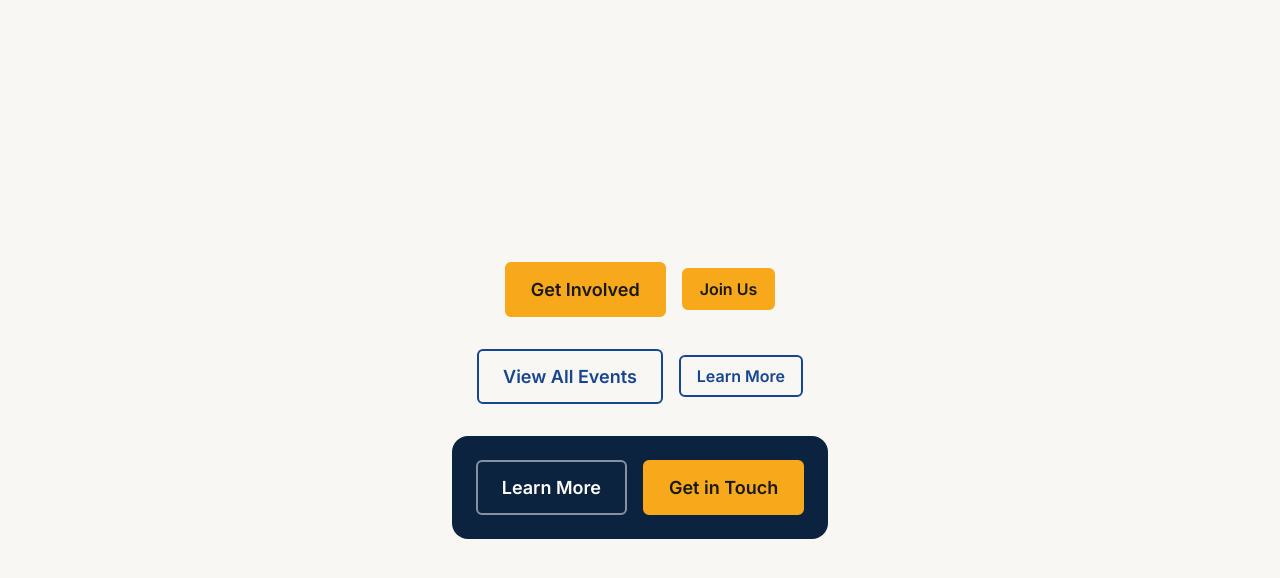
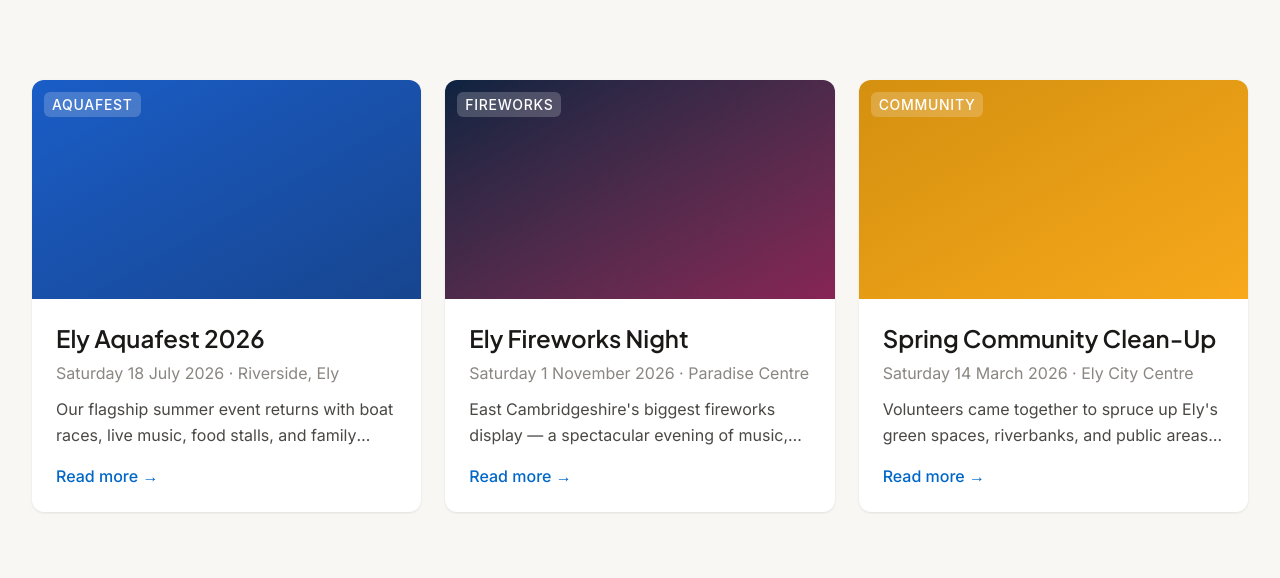
Before and after one commit to jonathan-hansel-awo/rotary-club-ely, a Next.js app: page / in a window 1280 px wide. Shown: the top 578 px of the page. Built offline with nearby package versions, Linux system fonts and the light colour scheme.

Commit message:
feat: add Card component with hover interactions

```diff
--- a/app/page.tsx
+++ b/app/page.tsx
@@ -1,26 +1,46 @@
-import Button from "@/components/ui/Button";
+import Card from "@/components/ui/Card";
+import Container from "@/components/layout/Container";
 
 export default function Home() {
   return (
-    <div className="min-h-screen bg-off-white flex flex-col items-center justify-center gap-8 p-8">
-      <div className="flex flex-wrap gap-4 items-center">
-        <Button variant="primary">Get Involved</Button>
-        <Button variant="primary" size="sm">
-          Join Us
-        </Button>
-      </div>
-
-      <div className="flex flex-wrap gap-4 items-center">
-        <Button variant="secondary">View All Events</Button>
-        <Button variant="secondary" size="sm">
-          Learn More
-        </Button>
-      </div>
-
-      <div className="flex flex-wrap gap-4 items-center bg-rotary-blue-dark p-6 rounded-lg">
-        <Button variant="ghost">Learn More</Button>
-        <Button variant="primary">Get in Touch</Button>
-      </div>
+    <div className="min-h-screen bg-off-white py-20">
+      <Container>
+        <div className="grid grid-cols-1 md:grid-cols-2 lg:grid-cols-3 gap-6">
+          <Card
+            title="Ely Aquafest 2026"
+            meta="Saturday 18 July 2026 · Riverside, Ely"
+            description="Our flagship summer event returns with boat races, live music, food stalls, and family entertainment along the beautiful River Great Ouse."
+            imageBg="bg-gradient-to-br from-rotary-blue-light to-rotary-blue"
+            badge={
+              <span className="text-xs font-medium uppercase tracking-wider px-2 py-1 rounded-sm bg-white/20 text-white backdrop-blur-sm">
+                Aquafest
+              </span>
+            }
+          />
+          <Card
+            title="Ely Fireworks Night"
+            meta="Saturday 1 November 2026 · Paradise Centre"
+            description="East Cambridgeshire's biggest fireworks display — a spectacular evening of music, food, and unforgettable pyrotechnics."
+            imageBg="bg-gradient-to-br from-rotary-blue-dark to-cranberry"
+            badge={
+              <span className="text-xs font-medium uppercase tracking-wider px-2 py-1 rounded-sm bg-white/20 text-white backdrop-blur-sm">
+                Fireworks
+              </span>
+            }
+          />
+          <Card
+            title="Spring Community Clean-Up"
+            meta="Saturday 14 March 2026 · Ely City Centre"
+            description="Volunteers came together to spruce up Ely's green spaces, riverbanks, and public areas ahead of the summer season."
+            imageBg="bg-gradient-to-br from-rotary-gold-dark to-rotary-gold"
+            badge={
+              <span className="text-xs font-medium uppercase tracking-wider px-2 py-1 rounded-sm bg-white/20 text-white backdrop-blur-sm">
+                Community
+              </span>
+            }
+          />
+        </div>
+      </Container>
     </div>
   );
 }
--- /dev/null
+++ b/components/ui/Card.tsx
@@ -0,0 +1,99 @@
+import { ReactNode } from "react";
+
+interface CardProps {
+  title: string;
+  meta?: string;
+  description?: string;
+  linkText?: string;
+  href?: string;
+  badge?: ReactNode;
+  imageBg?: string;
+  className?: string;
+}
+
+export default function Card({
+  title,
+  meta,
+  description,
+  linkText = "Read more",
+  href = "#",
+  badge,
+  imageBg = "bg-rotary-blue",
+  className = "",
+}: CardProps) {
+  return (
+    <div
+      className={`
+        group
+        bg-bg-card
+        rounded-md
+        shadow-sm
+        overflow-hidden
+        cursor-pointer
+        transition-all duration-200 ease-out
+        hover:-translate-y-1 hover:shadow-card-hover hover:scale-105
+        ${className}
+      `}
+    >
+      {/* Image area */}
+      <div className="relative w-full aspect-video overflow-hidden">
+        <div
+          className={`
+            w-full h-full ${imageBg}
+            transition-transform duration-300 ease-out
+            group-hover:scale-105
+          `}
+        />
+        {badge && (
+          <div className="absolute top-3 left-3">
+            {badge}
+          </div>
+        )}
+      </div>
+
+      {/* Card body */}
+      <div className="p-6">
+        <h3
+          className="
+            font-heading font-semibold
+            text-xl text-text-primary
+            leading-snug mb-2
+          "
+        >
+          {title}
+        </h3>
+
+        {meta && (
+          <p className="text-sm text-text-muted font-body mb-3">
+            {meta}
+          </p>
+        )}
+
+        {description && (
+          <p
+            className="
+              text-sm text-text-secondary font-body
+              leading-normal mb-4
+              line-clamp-2
+            "
+          >
+            {description}
+          </p>
+        )}
+
+        <a
+          href={href}
+          className="
+            inline-flex items-center gap-1
+            text-sm font-medium font-body
+            text-link
+            transition-all duration-150 ease-out
+            group-hover:text-rotary-blue group-hover:gap-2
+          "
+        >
+          {linkText} →
+        </a>
+      </div>
+    </div>
+  );
+}
```
